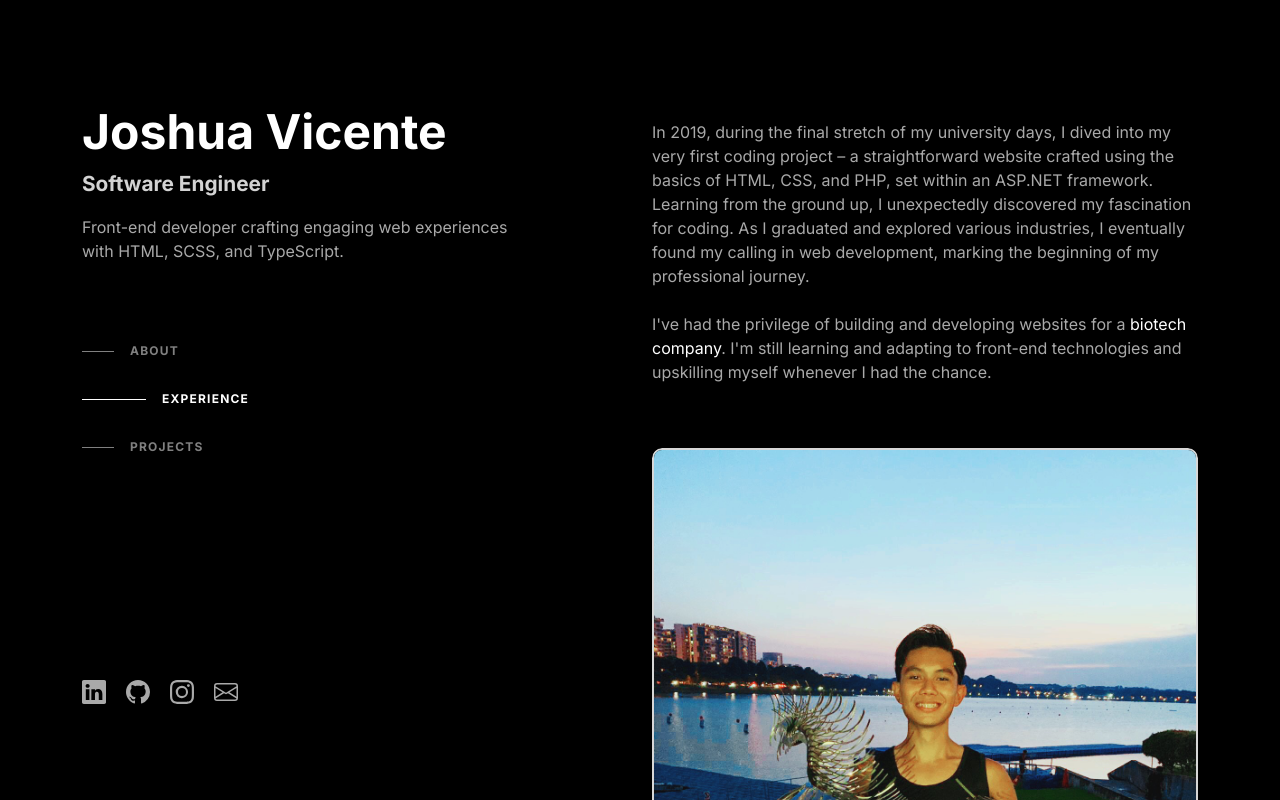
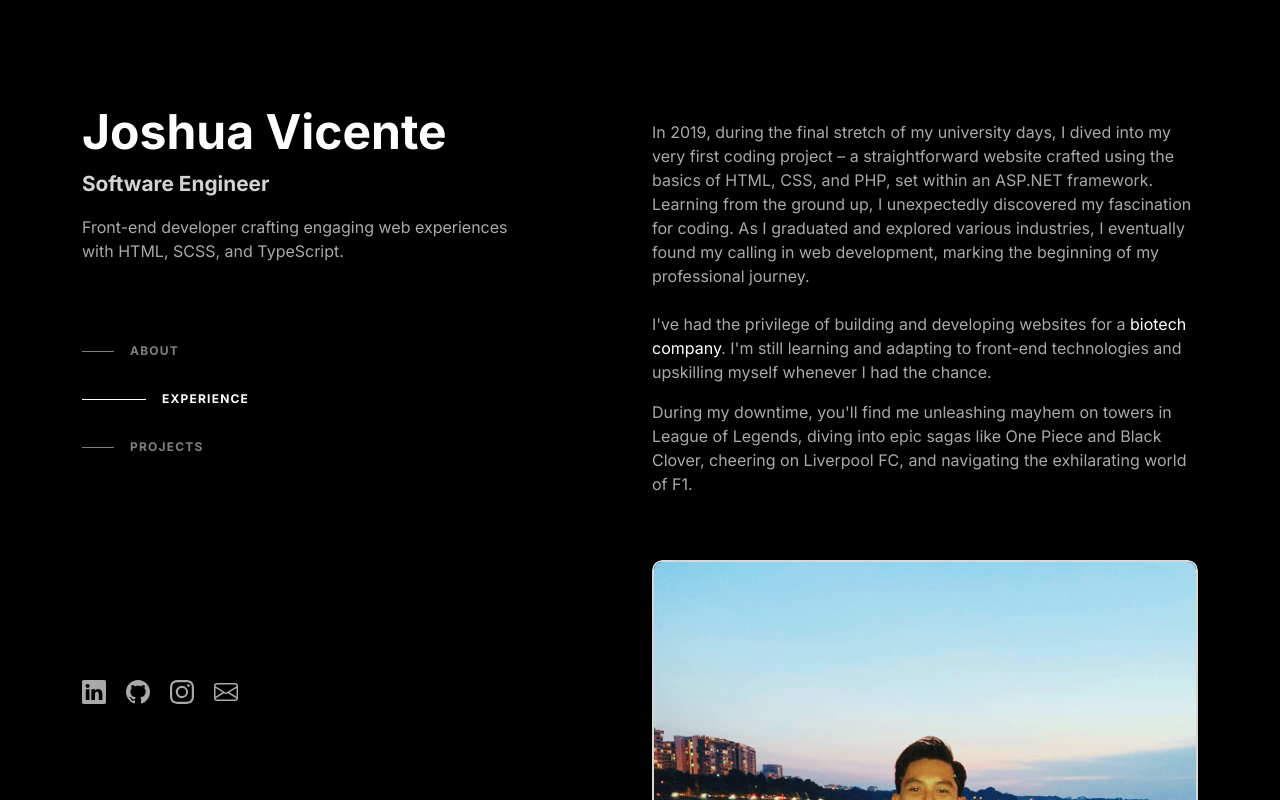
Before and after one commit to joshuavicente/ejrvt-angular, an Angular app: page / in a window 1280 px wide. Shown: the top 800 px of the page. Built offline with nearby package versions, Linux system fonts and the light colour scheme.

Commit message:
feat: Updated text content

```diff
--- a/src/app/pages/home/home.component.html
+++ b/src/app/pages/home/home.component.html
@@ -72,6 +72,9 @@
             <p class="gray-text">
               I've had the privilege of building and developing websites for a <a class="link" href="https://www.nalagenetics.com" target="_blank">biotech company</a>. I'm still learning and adapting to front-end technologies and upskilling myself whenever I had the chance.
             </p>
+            <p class="gray-text">
+              During my downtime, you'll find me unleashing mayhem on towers in League of Legends, diving into epic sagas like One Piece and Black Clover, cheering on Liverpool FC, and navigating the exhilarating world of F1.
+            </p>
             <img class="about-img mt-5" src="./assets/img/josh-db.jpg" alt="Josh Dragonboat" width="100%">
           </section>
           <section id="experience" class="section-margin">
```
